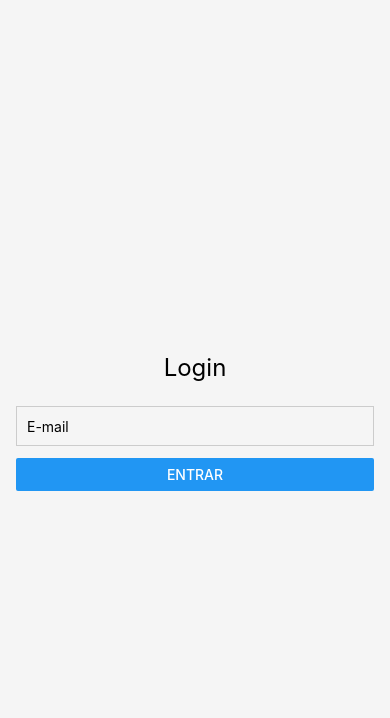
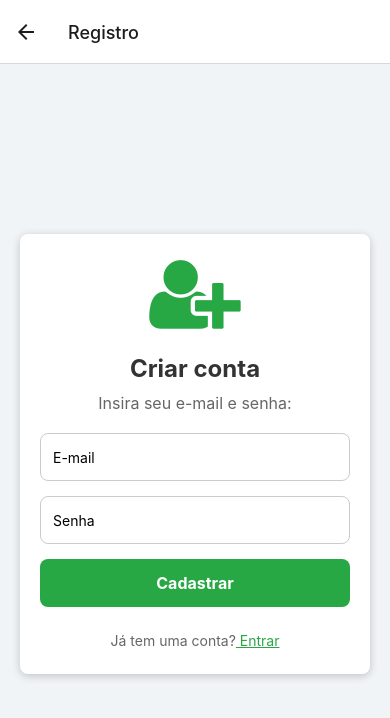
Before and after one commit to JoaoOliveiraaa/transporte, a React Native app in the folder estaciona/: screen /RegistrationScreen in a window 390 px wide. Shown: the top 718 px of the page. Built offline with nearby package versions, Linux system fonts and the light colour scheme.

Commit message:
Autenticação feita com firebase, usuário registra e realiza login sendo redirecionado ao HomeScreen

```diff
--- a/estaciona/App.js
+++ b/estaciona/App.js
@@ -1,68 +1,22 @@
-import React, { useState } from 'react';
-import { StyleSheet, Text, TextInput, View, Button, Alert } from 'react-native';
+import React from 'react';
+import { NavigationContainer } from '@react-navigation/native';
+import { createStackNavigator } from '@react-navigation/stack';
+import LoginScreen from './LoginScreen';
+import RegistrationScreen from './RegistrationScreen';
+import HomeScreen from './HomeScreen';
 
-const LoginScreen = () => {
-  const [email, setEmail] = useState('');
+const Stack = createStackNavigator();
 
-  const handleLogin = async () => {
-    const apiUrl = 'https://jsonplaceholder.typicode.com/users';
-
-    if (email) {
-      try {
-        const response = await fetch(apiUrl);
-        const users = await response.json();
-
-        console.log(users);
-
-        const user = users.find(u => u.email.toLowerCase() === email.toLowerCase());
-
-        if (user) {
-          Alert.alert('Login bem-sucedido', `Nome: ${user.name}\nE-mail: ${user.email}`);
-        } else {
-          Alert.alert('Erro', 'Usuário não encontrado.');
-        }
-      } catch (error) {
-        Alert.alert('Erro', 'Ocorreu um erro ao fazer a requisição.');
-      }
-    } else {
-      Alert.alert('Erro', 'Por favor, preencha o campo de e-mail.');
-    }
-  };
-
+const App = () => {
   return (
-    <View style={styles.container}>
-      <Text style={styles.title}>Login</Text>
-      <TextInput
-        style={styles.input}
-        placeholder="E-mail"
-        value={email}
-        onChangeText={setEmail}
-        keyboardType="email-address"
-      />
-      <Button title="Entrar" onPress={handleLogin} />
-    </View>
+    <NavigationContainer>
+      <Stack.Navigator initialRouteName="LoginScreen">
+        <Stack.Screen name="LoginScreen" component={LoginScreen} options={{ title: 'Login' }} />
+        <Stack.Screen name="RegistrationScreen" component={RegistrationScreen} options={{ title: 'Registro' }} />
+        <Stack.Screen name="HomeScreen" component={HomeScreen} options={{ title: 'Home' }} />
+      </Stack.Navigator>
+    </NavigationContainer>
   );
 };
 
-const styles = StyleSheet.create({
-  container: {
-    flex: 1,
-    justifyContent: 'center',
-    padding: 16,
-    backgroundColor: '#f5f5f5',
-  },
-  title: {
-    fontSize: 24,
-    marginBottom: 24,
-    textAlign: 'center',
-  },
-  input: {
-    height: 40,
-    borderColor: '#ccc',
-    borderWidth: 1,
-    marginBottom: 12,
-    paddingHorizontal: 10,
-  },
-});
-
-export default LoginScreen;
+export default App;
--- /dev/null
+++ b/estaciona/HomeScreen.js
@@ -0,0 +1,24 @@
+import React from 'react';
+import { StyleSheet, Text, View } from 'react-native';
+
+const HomeScreen = () => {
+  return (
+    <View style={styles.container}>
+      <Text style={styles.title}>Bem-vindo ao App!</Text>
+    </View>
+  );
+};
+
+const styles = StyleSheet.create({
+  container: {
+    flex: 1,
+    justifyContent: 'center',
+    alignItems: 'center',
+  },
+  title: {
+    fontSize: 24,
+    fontWeight: 'bold',
+  },
+});
+
+export default HomeScreen;
--- /dev/null
+++ b/estaciona/LoginScreen.js
@@ -0,0 +1,141 @@
+import React, { useState } from 'react';
+import { StyleSheet, Text, TextInput, View, TouchableOpacity, Alert } from 'react-native';
+import Icon from 'react-native-vector-icons/FontAwesome';
+import { auth } from './firebaseConfig';
+import { signInWithEmailAndPassword } from 'firebase/auth';
+
+const LoginScreen = ({ navigation }) => {
+  const [email, setEmail] = useState('');
+  const [password, setPassword] = useState('');
+
+  const handleLogin = async () => {
+    console.log('Tentando fazer login:', email);
+    if (!email || !password) {
+      Alert.alert('Erro', 'Por favor, preencha todos os campos.');
+      return;
+    }
+
+    try {
+      await signInWithEmailAndPassword(auth, email, password);
+      Alert.alert('Sucesso', 'Login realizado com sucesso!');
+      navigation.navigate('HomeScreen');
+    } catch (error) {
+      console.error('Erro ao fazer login:', error.message);
+      Alert.alert('Erro', error.message);
+    }
+  };
+
+  return (
+    <View style={styles.container}>
+      <View style={styles.card}>
+        <Icon name="sign-in" size={80} color="#007bff" style={styles.icon} />
+        <Text style={styles.title}>Entrar</Text>
+        <Text style={styles.subtitle}>Insira seu e-mail e senha:</Text>
+
+        <TextInput
+          style={styles.input}
+          placeholder="E-mail"
+          value={email}
+          onChangeText={setEmail}
+          keyboardType="email-address"
+          autoCapitalize="none"
+        />
+        <TextInput
+          style={styles.input}
+          placeholder="Senha"
+          value={password}
+          onChangeText={setPassword}
+          secureTextEntry
+        />
+
+        <TouchableOpacity style={styles.button} onPress={handleLogin}>
+          <Text style={styles.buttonText}>Entrar</Text>
+        </TouchableOpacity>
+
+        <View style={styles.footer}>
+          <Text style={styles.footerText}>
+            Não tem uma conta?
+            <Text style={styles.link} onPress={() => navigation.navigate('RegistrationScreen')}> Cadastrar</Text>
+          </Text>
+        </View>
+      </View>
+    </View>
+  );
+};
+
+const styles = StyleSheet.create({
+  container: {
+    flex: 1,
+    justifyContent: 'center',
+    alignItems: 'center',
+    padding: 20,
+    backgroundColor: '#f0f4f7',
+  },
+  card: {
+    width: '100%',
+    maxWidth: 400,
+    padding: 20,
+    backgroundColor: '#fff',
+    borderRadius: 8,
+    shadowColor: '#000',
+    shadowOffset: { width: 0, height: 2 },
+    shadowOpacity: 0.2,
+    shadowRadius: 8,
+    elevation: 5,
+  },
+  icon: {
+    alignSelf: 'center',
+    marginBottom: 20,
+  },
+  title: {
+    fontSize: 24,
+    fontWeight: 'bold',
+    marginBottom: 10,
+    color: '#333',
+    textAlign: 'center',
+  },
+  subtitle: {
+    fontSize: 16,
+    marginBottom: 20,
+    color: '#666',
+    textAlign: 'center',
+  },
+  input: {
+    width: '100%',
+    height: 48,
+    borderColor: '#ccc',
+    borderWidth: 1,
+    borderRadius: 8,
+    marginBottom: 15,
+    paddingHorizontal: 12,
+    backgroundColor: '#fff',
+  },
+  button: {
+    width: '100%',
+    height: 48,
+    backgroundColor: '#28a745',
+    justifyContent: 'center',
+    alignItems: 'center',
+    borderRadius: 8,
+  },
+  buttonText: {
+    color: '#fff',
+    fontSize: 16,
+    fontWeight: 'bold',
+  },
+  footer: {
+    marginTop: 20,
+    alignItems: 'center',
+  },
+  footerText: {
+    fontSize: 14,
+    color: '#666',
+    marginVertical: 5,
+  },
+  link: {
+    color: '#28a745',
+    textDecorationLine: 'underline',
+  },
+});
+
+export default LoginScreen;
--- /dev/null
+++ b/estaciona/RegistrationScreen.js
@@ -0,0 +1,149 @@
+import React, { useState } from 'react';
+import { StyleSheet, Text, TextInput, View, TouchableOpacity, Alert } from 'react-native';
+import Icon from 'react-native-vector-icons/FontAwesome';
+import { auth } from './firebaseConfig';
+import { createUserWithEmailAndPassword } from 'firebase/auth';
+
+const RegistrationScreen = ({ navigation }) => {
+  const [email, setEmail] = useState('');
+  const [password, setPassword] = useState('');
+
+  const handleRegister = async () => {
+    console.log('Tentando registrar:', email);
+
+    // Verifica se os campos estão preenchidos
+    if (!email || !password) {
+      Alert.alert('Erro', 'Por favor, preencha todos os campos.');
+      return;
+    }
+
+    // Verifica se a senha tem pelo menos 6 caracteres
+    if (password.length < 6) {
+      Alert.alert('Erro', 'A senha deve ter pelo menos 6 caracteres.');
+      return;
+    }
+
+    try {
+      await createUserWithEmailAndPassword(auth, email, password);
+      Alert.alert('Sucesso', 'Conta criada com sucesso!');
+      navigation.navigate('LoginScreen');
+    } catch (error) {
+      console.error('Erro ao registrar:', error.message);
+      Alert.alert('Erro', error.message);
+    }
+  };
+
+  return (
+    <View style={styles.container}>
+      <View style={styles.card}>
+        <Icon name="user-plus" size={80} color="#28a745" style={styles.icon} />
+        <Text style={styles.title}>Criar conta</Text>
+        <Text style={styles.subtitle}>Insira seu e-mail e senha:</Text>
+
+        <TextInput
+          style={styles.input}
+          placeholder="E-mail"
+          value={email}
+          onChangeText={setEmail}
+          keyboardType="email-address"
+          autoCapitalize="none"
+        />
+        <TextInput
+          style={styles.input}
+          placeholder="Senha"
+          value={password}
+          onChangeText={setPassword}
+          secureTextEntry
+        />
+
+        <TouchableOpacity style={styles.button} onPress={handleRegister}>
+          <Text style={styles.buttonText}>Cadastrar</Text>
+        </TouchableOpacity>
+
+        <View style={styles.footer}>
+          <Text style={styles.footerText}>
+            Já tem uma conta?
+            <Text style={styles.link} onPress={() => navigation.navigate('LoginScreen')}> Entrar</Text>
+          </Text>
+        </View>
+      </View>
+    </View>
+  );
+};
+
+const styles = StyleSheet.create({
+  container: {
+    flex: 1,
+    justifyContent: 'center',
+    alignItems: 'center',
+    padding: 20,
+    backgroundColor: '#f0f4f7',
+  },
+  card: {
+    width: '100%',
+    maxWidth: 400,
+    padding: 20,
+    backgroundColor: '#fff',
+    borderRadius: 8,
+    shadowColor: '#000',
+    shadowOffset: { width: 0, height: 2 },
+    shadowOpacity: 0.2,
+    shadowRadius: 8,
+    elevation: 5,
+  },
+  icon: {
+    alignSelf: 'center',
+    marginBottom: 20,
+  },
+  title: {
+    fontSize: 24,
+    fontWeight: 'bold',
+    marginBottom: 10,
+    color: '#333',
+    textAlign: 'center',
+  },
+  subtitle: {
+    fontSize: 16,
+    marginBottom: 20,
+    color: '#666',
+    textAlign: 'center',
+  },
+  input: {
+    width: '100%',
+    height: 48,
+    borderColor: '#ccc',
+    borderWidth: 1,
+    borderRadius: 8,
+    marginBottom: 15,
+    paddingHorizontal: 12,
+    backgroundColor: '#fff',
+  },
+  button: {
+    width: '100%',
+    height: 48,
+    backgroundColor: '#28a745',
+    justifyContent: 'center',
+    alignItems: 'center',
+    borderRadius: 8,
+  },
+  buttonText: {
+    color: '#fff',
+    fontSize: 16,
+    fontWeight: 'bold',
+  },
+  footer: {
+    marginTop: 20,
+    alignItems: 'center',
+  },
+  footerText: {
+    fontSize: 14,
+    color: '#666',
+    marginVertical: 5,
+  },
+  link: {
+    color: '#28a745',
+    textDecorationLine: 'underline',
+  },
+});
+
+export default RegistrationScreen;
--- /dev/null
+++ b/estaciona/firebaseConfig.js
@@ -0,0 +1,17 @@
+import { initializeApp } from 'firebase/app';
+import { getAuth } from 'firebase/auth';
+
+const firebaseConfig = {
+  apiKey: "AIzaSyD_oebbwRPb_Epw45yaU4mbrrrgS8Tmgm8",
+  authDomain: "react-auth-cdc56.firebaseapp.com",
+  projectId: "react-auth-cdc56",
+  storageBucket: "react-auth-cdc56.appspot.com",
+  messagingSenderId: "250524580483",
+  appId: "1:250524580483:web:2953b2bdf21dce47f579b6"
+};
+
+// Inicializando o Firebase
+const app = initializeApp(firebaseConfig);
+const auth = getAuth(app);
+
+export { auth };
--- a/estaciona/service.js
+++ /dev/null
@@ -1,3 +0,0 @@
-fetch('https://jsonplaceholder.typicode.com/todos/1')
-      .then(response => response.json())
-      .then(json => console.log(json))
```
Also changed, not shown: estaciona/package.json (+15 -4 lines), 1 other file (tests, documents, lock files or other folders).
